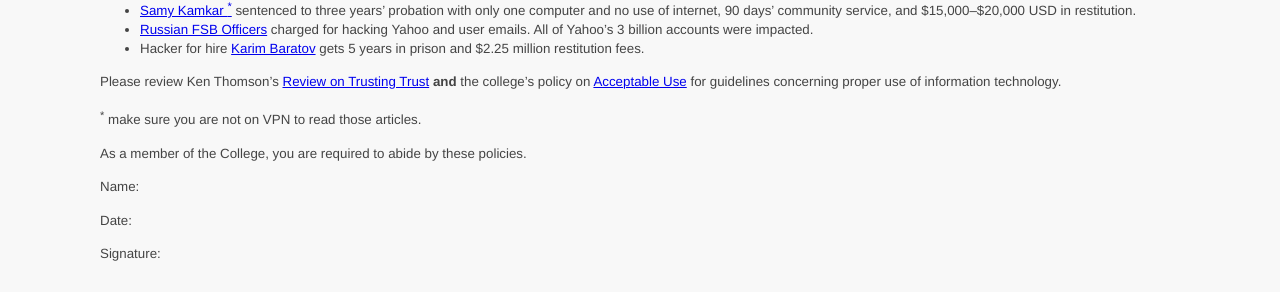
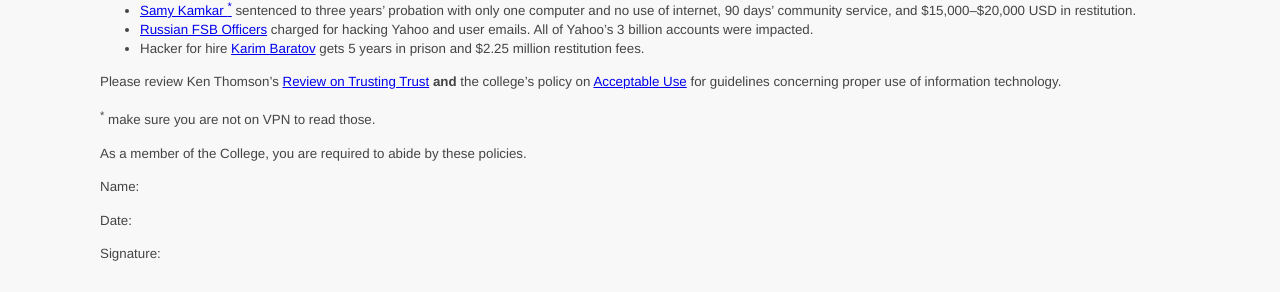
Before and after one commit to ycpcs/cs335-spring2023, a Jekyll site: the page built from assignments/ethics.md, in a window 1280 px wide. Shown: the part 567-859 px from the top of the page. Built offline with Jekyll 4.4.1, drawn with Linux system fonts in a browser that asks for light colours.

Commit message:
update ethics

```diff
--- a/assignments/ethics.md
+++ b/assignments/ethics.md
@@ -33,7 +33,7 @@ Understand what the law prohibits — you don’t want to end up like:
 
 Please review Ken Thomson's [Review on Trusting Trust](./files/Thompson_1984_ReflectionsonTrustingTrust.pdf) __and__ the college’s policy on [Acceptable Use](https://service.ycp.edu/TDClient/219/Portal/KB/ArticleDet?ID=7381) for guidelines concerning proper use of information technology.
 
-<sup>*</sup> make sure you are not on VPN to read those articles.
+<sup>*</sup> make sure you are not on VPN to read those.
 
 As a member of the College, you are required to abide by these policies.
 
```
